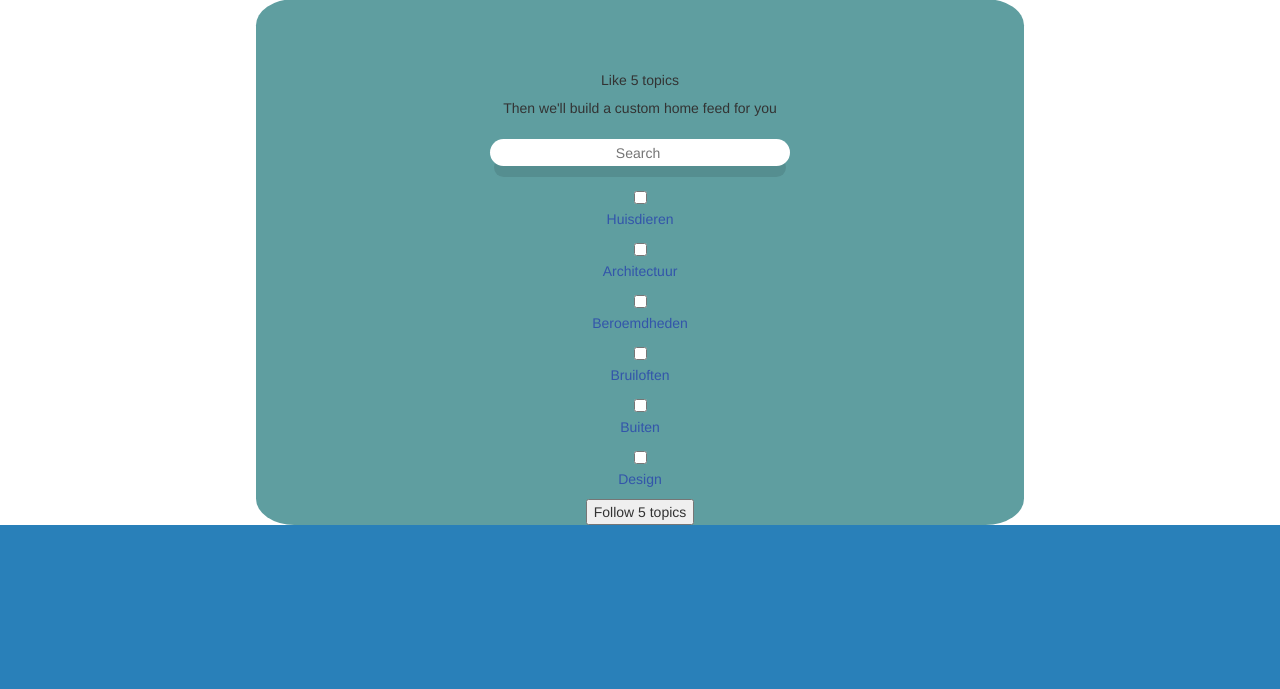
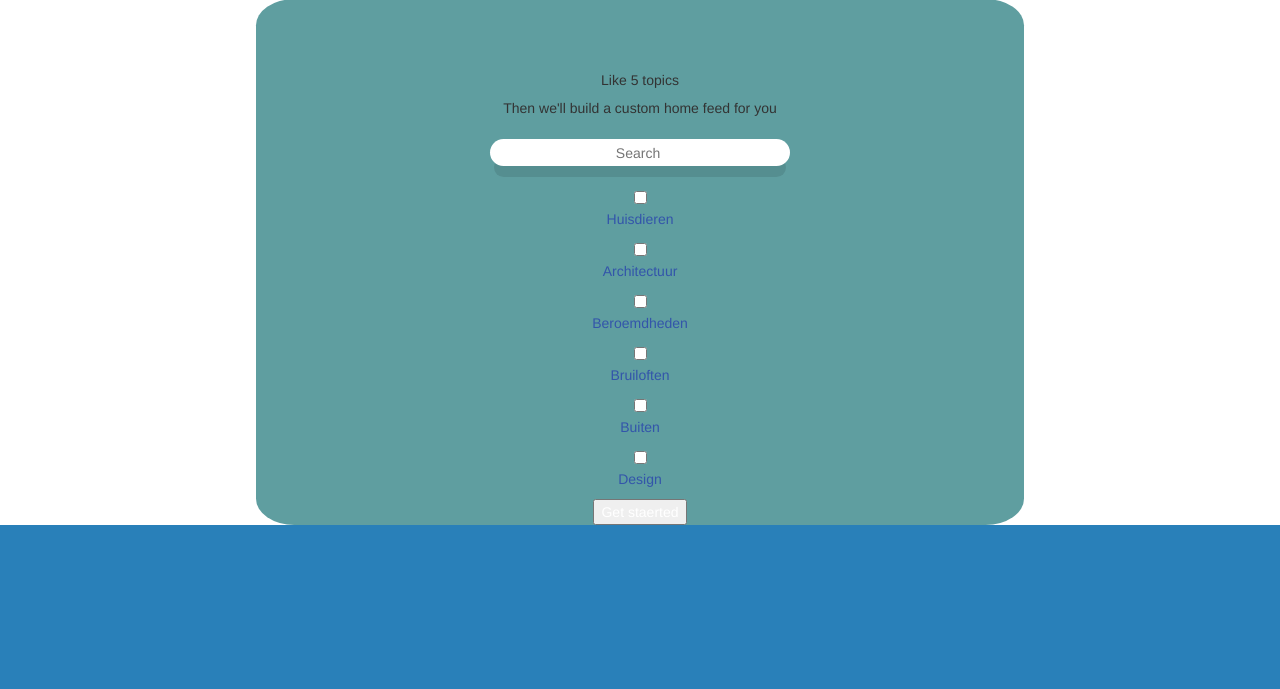
Before and after one commit to RisaSomers/Pinterest_PHP_Project, a PHP site: page /topics.php in a window 1280 px wide. Shown: the part 193-882 px from the top of the page. Run offline with PHP 8.4, Linux system fonts and the light colour scheme; a user stored in the database is signed in; data comes from the database, SQL or seed files in the repository; some libraries are stand-ins or nearby versions.

Commit message:
Veranderingen

```diff
--- a/classes/Topics.class.php
+++ b/classes/Topics.class.php
@@ -1,8 +1,4 @@
-
 <?php
-
-include_once("classes/Db.class.php");
-
 
 class Topics{
 
@@ -46,7 +42,7 @@ class Topics{
         $conn = Db::getInstance();
 
 
-        $stateAllTopics = $conn->prepare("select * from Topics");
+        $stateAllTopics = $conn->prepare("SELECT * FROM Topics");
         $stateAllTopics->execute();
 
         return $stateAllTopics;
@@ -54,7 +50,7 @@ class Topics{
 
     public function addToDatabase(){
         $conn = Db::getInstance();
-        $stmt = $conn->prepare("INSERT INTO Users_Topics(id, topics_id) SELECT u.id, t.id from Users u, Topics t where (u.username = :username and t.description = :description)");
+        $stmt = $conn->prepare("INSERT INTO Users_Topics(Email, Topics_id) SELECT u.id, t.id from users u, topics t where (u.username = :username and t.description = :description)");
         $stmt->bindValue(':username', $this->m_sUsername);
         $stmt->bindValue(':description', $this->m_sDescription);
 
@@ -66,14 +62,14 @@ class Topics{
 
     public function checkTopics(){
         $conn = Db::getInstance();
-        $userID = $conn->prepare("select id from Users where UserName = :username");
+        $userID = $conn->prepare("select id from Users where Username = :username");
         $userID->bindValue(':username', $this->m_sUsername);
         $userID->execute();
 
 
         while ($id = $userID->fetch()){
-            $top = $conn->prepare("select * from Users_Topics where user_ID = :userID");
-            $top->bindValue(":userID", $id['Name']);
+            $top = $conn->prepare("select * from Users_Topics where Email = :userID");
+            $top->bindValue(":userID", $id['Email']);
             $top->execute();
             return $top->rowCount();
         }
--- a/classes/profilechange.class.php
+++ b/classes/profilechange.class.php
@@ -1,6 +1,7 @@
 <?PHP
 
 include_once("user.php");
+include_once("Db.class.php");
 
 class profilechange extends users
 {
--- a/topics.php
+++ b/topics.php
@@ -3,7 +3,7 @@
     include_once("classes/Db.class.php");
     include_once("classes/Topics.class.php");
 
-	session_start();
+session_start();
 	if ( isset($_SESSION['UserName'] ) ){
 
 	}
@@ -15,6 +15,13 @@
 		$sth = $conn->prepare("SELECT * FROM Topics;");
 
 		$sth->execute();
+
+
+        if(!empty($_POST)){
+            $topics = new Topics();
+            $topics->Description = $_POST['topic'];
+            header("Location: profile.php");
+        }
 ?>
 
 
@@ -59,14 +66,15 @@
   <div class="search">
     <input type="search" id="filter" placeholder='Search' />
   </div>
+  <form action="" method="post">
 <article class='content'>
   <div id='slats'>
 
 
 	<?php while( $row = $sth->fetch() ):?>
-			<a href='topics.php?id=<?php echo $row['Name'] ?>'>
+			<a href='topics.php?Name=<?php echo $row['id'] ?>'>
 			<div class='topics'>
-			<div class='photo'><input class="check" type="checkbox" name="calltype[]" value=""></div>
+			<div class='photo'><input class="check" type="checkbox" name="topic" value=<?php echo $row['Name'] ?>></div>
 
 			<p class='topicname'><?php echo $row['Name'] ?></p>
 			</div>
@@ -75,6 +83,7 @@
 
 	<?php endwhile; ?>
 
+      <button>Get staerted</button>
 
   </div>
 </article>
@@ -85,8 +94,6 @@
 
 
 
- <button href="profile.php" type="submit"> Follow 5 topics </button>
-
 
 
     </div>
```
